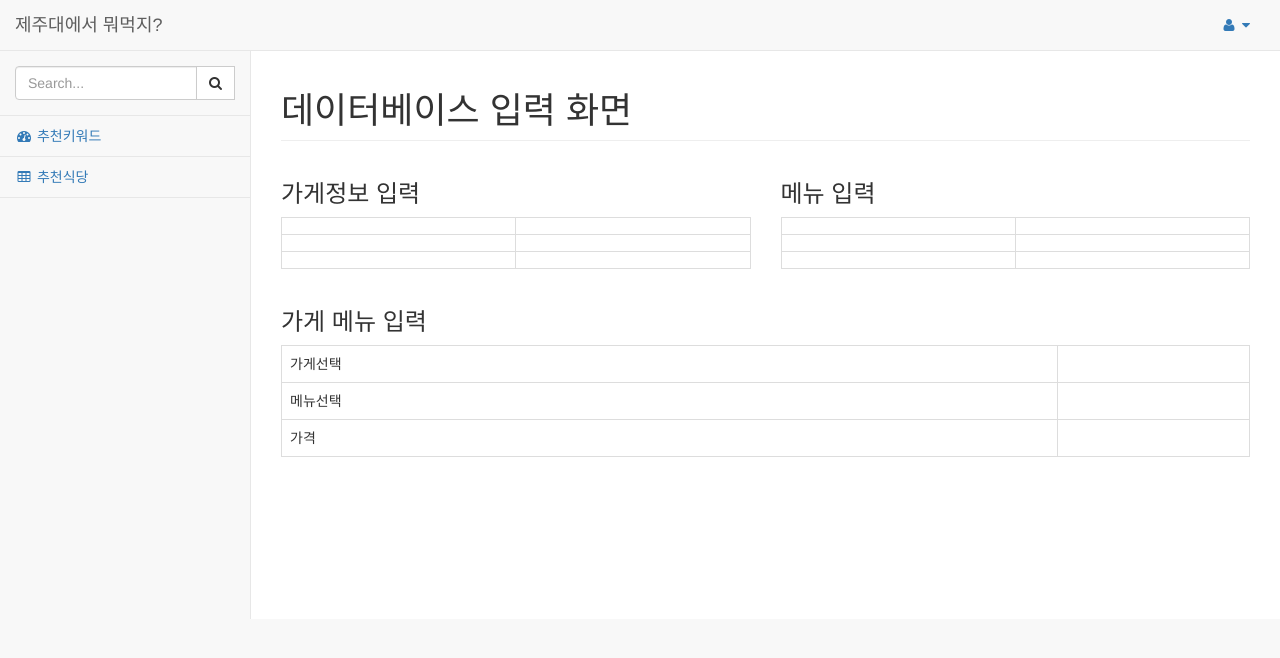
After one commit to leeyongchul/what-eat-jeju-univ, a Django app: template wej/templates/add_database.html in a window 1280 px wide. The commit adds this page. Shown: the top 658 px of the page. Run offline with Django 3.2, Linux system fonts and the light colour scheme; the template is opened without the code that fills it, so the values that code supplies are empty; some libraries are stand-ins or nearby versions.

Commit message:
데이터베이스 입력 화면 추가
- 입력 로직 추가 필요
- UI 수정 필요

```diff
--- /dev/null
+++ b/wej/static/js/add_database.js
@@ -0,0 +1,7 @@
+/**
+ * Created by leeyoungchul on 2017. 6. 11..
+ */
+
+$(document).ready(function(){
+
+});
--- a/wej/static/js/base.js
+++ b/wej/static/js/base.js
@@ -58,8 +58,7 @@ function userLogin( id, pw ) {
         data : { 'id' : id, 'pw' : pw, 'csrfmiddlewaretoken':$('input[name=csrfmiddlewaretoken]').val() },
         success : function() {
             alert( "로그인 되었습니다." );
-            $('#login_modal').modal('hide');
-            document.location.reload();
+            window.location.assign('/');
         },error : function () {
             alert( "아이디와 비밀번호를 확인해주세요." );
         }
@@ -92,7 +91,7 @@ function logout() {
         type : 'get',
         success : function () {
             alert('로그아웃 되었습니다.');
-            document.location.reload();
+            window.location.assign('/');
         }
     });
 }
--- /dev/null
+++ b/wej/templates/add_database.html
@@ -0,0 +1,81 @@
+{% extends 'base/base.html' %}
+
+{% block bodyheader %}
+    <div class="col-lg-12">
+        <h1 class="page-header">데이터베이스 입력 화면</h1>
+    </div>
+{% endblock %}
+
+
+{% block bodycontent %}
+    <div class="col-lg-6">
+        <div><h3>가게정보 입력</h3></div>
+        <div>
+            <table class="table table-bordered">
+                <tbody>
+                    <tr>
+                        <td></td>
+                        <td></td>
+                    </tr>
+                    <tr>
+                        <td></td>
+                        <td></td>
+                    </tr>
+                    <tr>
+                        <td></td>
+                        <td></td>
+                    </tr>
+                </tbody>
+            </table>
+        </div>
+    </div>
+    <div class="col-lg-6">
+        <div><h3>메뉴 입력</h3></div>
+        <div>
+            <table class="table table-bordered">
+                <tbody>
+                    <tr>
+                        <td></td>
+                        <td></td>
+                    </tr>
+                    <tr>
+                        <td></td>
+                        <td></td>
+                    </tr>
+                    <tr>
+                        <td></td>
+                        <td></td>
+                    </tr>
+                </tbody>
+            </table>
+        </div>
+    </div>
+    <div class="col-lg-12">
+        <div><h3>가게 메뉴 입력</h3></div>
+        <div>
+            <table class="table table-bordered">
+                <tbody>
+                    <tr>
+                        <td>가게선택</td>
+                        <td></td>
+                    </tr>
+                    <tr>
+                        <td>메뉴선택</td>
+                        <td></td>
+                    </tr>
+                    <tr>
+                        <td>가격</td>
+                        <td></td>
+                    </tr>
+                </tbody>
+            </table>
+        </div>
+    </div>
+
+{% endblock %}
+
+
+{% block appendBlock %}
+    {% load staticfiles %}
+    <script type="text/javascript" src="{% static "js/add_database.js" %}"></script>
+{% endblock %}
--- a/wej/templates/base/base.html
+++ b/wej/templates/base/base.html
@@ -95,6 +95,11 @@
                         <li>
                             <a href="/bestrestaurant"><i class="fa fa-table fa-fw"></i> 추천식당</a>
                         </li>
+                        {% if request.session.user_id and request.session.user_id == 'admin'%}
+                            <li>
+                                <a href="/adddatabaseview"><i class="fa fa-table fa-fw"></i> 관리자 페이지</a>
+                            </li>
+                        {% endif %}
                     </ul>
                 </div>
                 <!-- /.sidebar-collapse -->
--- a/wej/templates/search_restaurant.html
+++ b/wej/templates/search_restaurant.html
@@ -48,9 +48,8 @@
                 </tbody>
             </table>
         {% else %}
-
+            <!-- 검색결과 없을 때 처리 추가필요 comment -->
         {% endif %}
-
     </div>
 {% endblock %}
 
--- a/wej/wej/urls.py
+++ b/wej/wej/urls.py
@@ -27,4 +27,5 @@ urlpatterns = [
     url(r'^login/$', views.login, name="login"),
     url(r'^signup/$', views.signup, name="signup"),
     url(r'^logout/$', views.logout, name="logout"),
+    url(r'^adddatabaseview/$', views.addDatabasePageView, name="add_database_view"),
 ]
```
Also changed, not shown: wej/wej/views.py (+9 -1 lines), wej/db.sqlite3.
